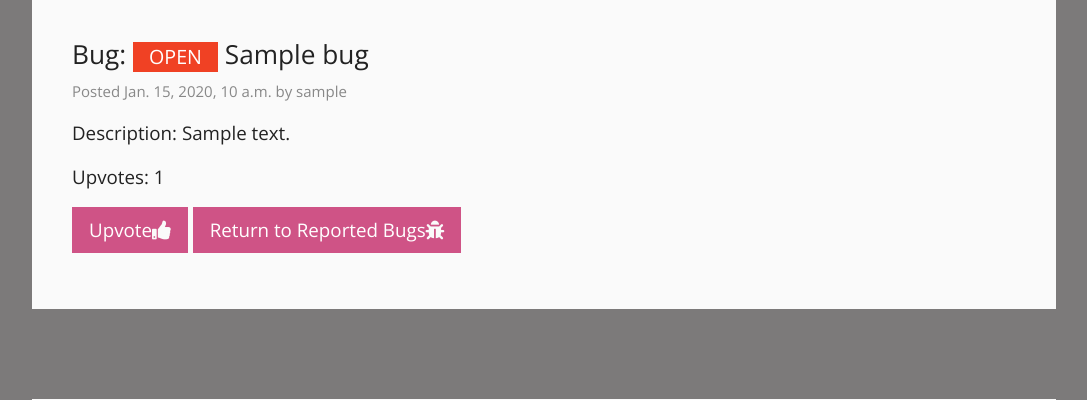
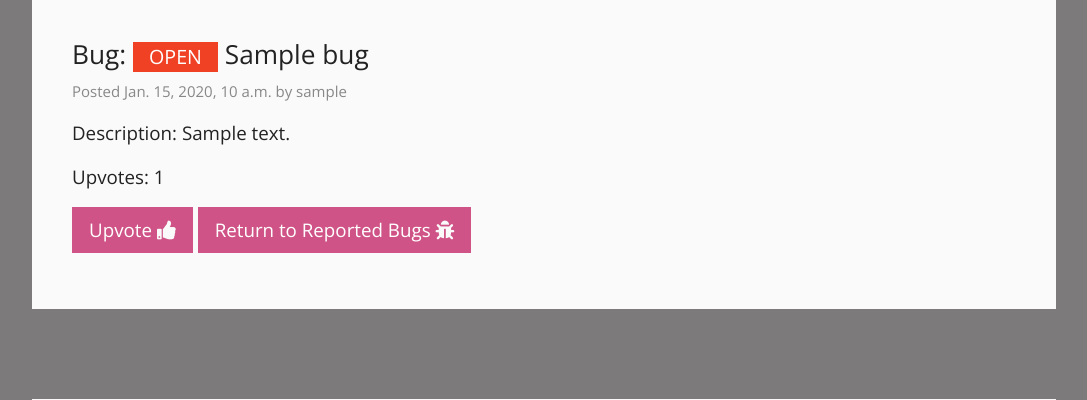
Before and after one commit to kimpea/us-issue-tracker, a Django app: page /bugs/bug_detail/1/ in a window 1280 px wide. Shown: the part 126-526 px from the top of the page, without its empty margins (96-1183 px from the left). Run offline with Django 3.2, Linux system fonts and the light colour scheme; a user stored in the database is signed in; tables that the repository leaves empty hold one stand-in row (values such as "Sample post"); some libraries are stand-ins or nearby versions.

Commit message:
Style jumbotron icons

```diff
--- a/static/css/styles.css
+++ b/static/css/styles.css
@@ -30,6 +30,18 @@ nav i {
   height: auto;
 }
 
+/*-- Special Styles --*/
+
+.btn-primary {
+  background-color: #CF5386;
+  border-color: #CF5386;
+}
+
+.btn-primary:hover {
+  background-color: #494949;
+  border-color: #494949;
+}
+
 /*-- Jumbotron Styles --*/
 
 .welcome-jumbotron {
@@ -45,16 +57,10 @@ nav i {
   background-color: #fafafa;
 }
 
-/*-- Special Styles --*/
-
-.btn-primary {
-  background-color: #CF5386;
-  border-color: #CF5386;
-}
-
-.btn-primary:hover {
-  background-color: #494949;
-  border-color: #494949;
+.detail-jumbotron i,
+.bugs-jumbotron a i,
+.features-jumbotron a i {
+  padding-left: 5px;
 }
 
 /*-- Form Styles --*/
```
